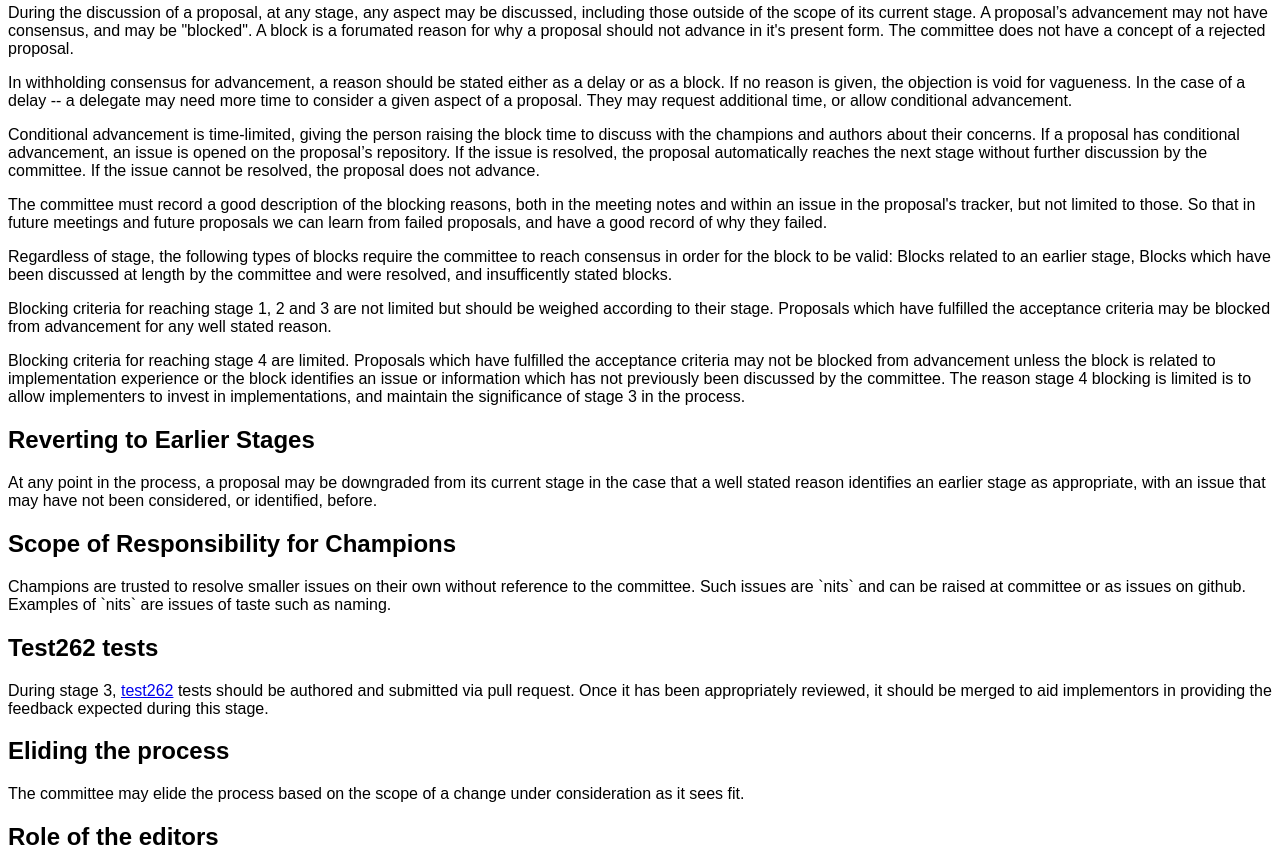
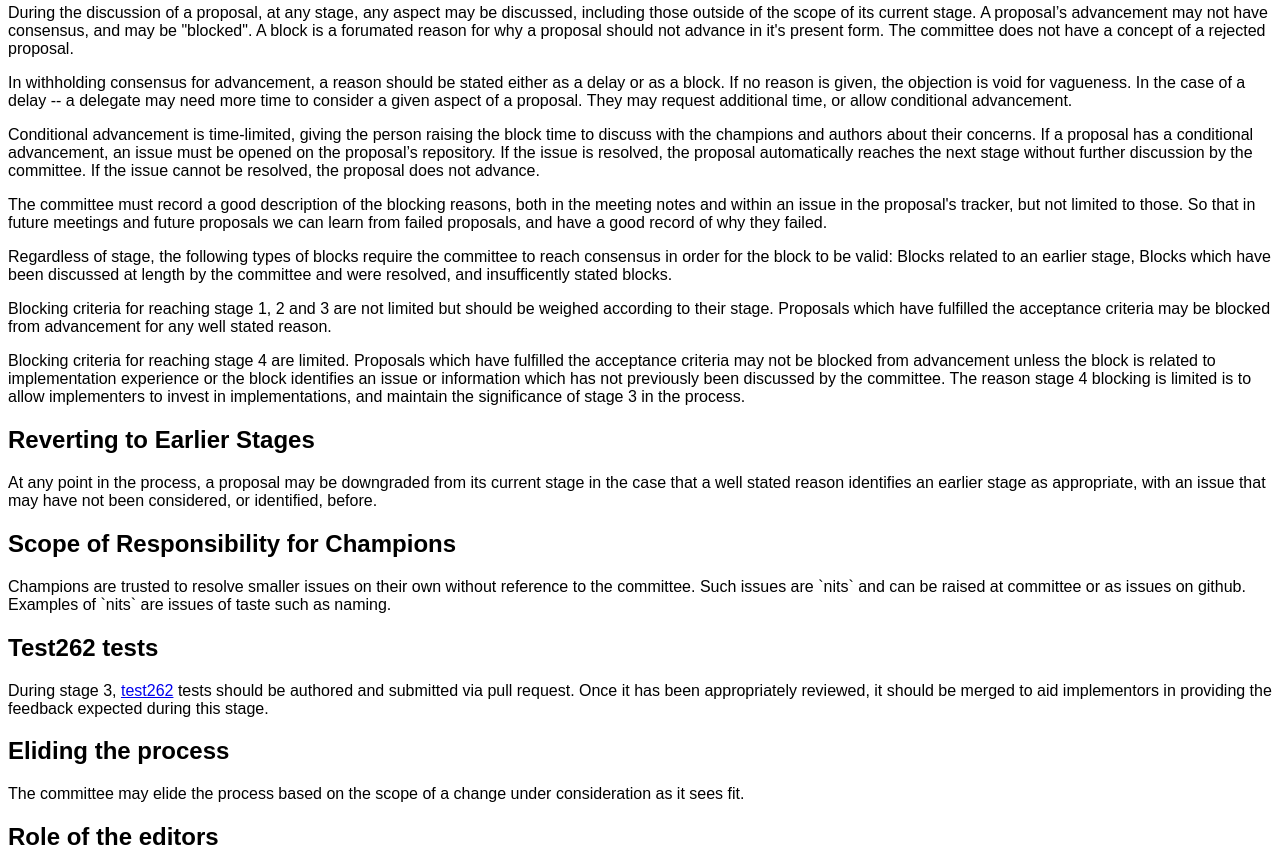
Before and after one commit to tc39/process-document, a plain HTML site: page index.html in a window 1280 px wide. Shown: the part 2240-3108 px from the top of the page. Drawn offline with Linux system fonts and the light colour scheme.

Commit message:
Update index.html
Co-authored-by: Leo Balter <leonardo.balter@gmail.com>

```diff
--- a/index.html
+++ b/index.html
@@ -179,7 +179,7 @@
 
 <p>In withholding consensus for advancement, a reason should be stated either as a delay or as a block. If no reason is given, the objection is void for vagueness. In the case of a delay -- a delegate may need more time to consider a given aspect of a proposal. They may request additional time, or allow conditional advancement.</p>
 
-<p>Conditional advancement is time-limited, giving the person raising the block time to discuss with the champions and authors about their concerns. If a proposal has conditional advancement, an issue is opened on the proposal’s repository. If the issue is resolved, the proposal automatically reaches the next stage without further discussion by the committee. If the issue cannot be resolved, the proposal does not advance.</p>
+<p>Conditional advancement is time-limited, giving the person raising the block time to discuss with the champions and authors about their concerns. If a proposal has a conditional advancement, an issue must be opened on the proposal’s repository. If the issue is resolved, the proposal automatically reaches the next stage without further discussion by the committee. If the issue cannot be resolved, the proposal does not advance.</p>
 
 <p>The committee must record a good description of the blocking reasons, both in the meeting notes and within an issue in the proposal's tracker, but not limited to those. So that in future meetings and future proposals we can learn from failed proposals, and have a good record of why they failed.</p>
 
```
